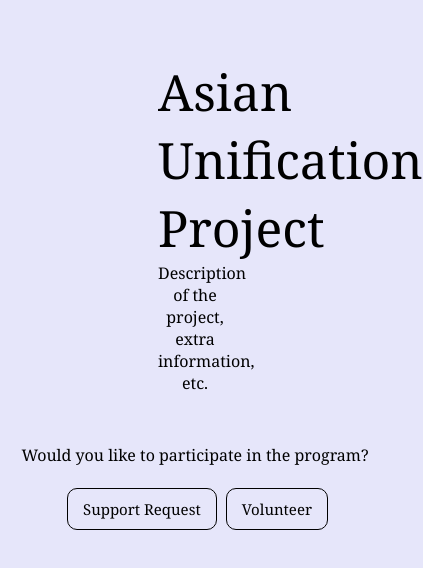
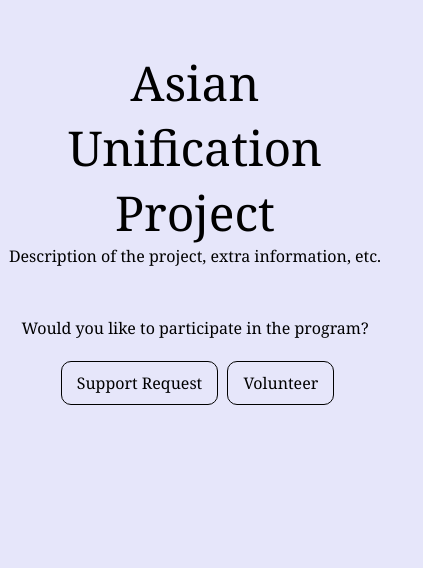
Before and after one commit to SubtleAsianNetworking/COVID-Website, a plain HTML site: page languages/english.html in a window 390 px wide. Shown: the whole page, 423 px wide, since content can reach past the window. Drawn offline with Linux system fonts and the light colour scheme.

Commit message:
Making website more mobile-friendly pt. 2

```diff
--- a/index.css
+++ b/index.css
@@ -12,11 +12,12 @@ a {
 }
 
 .title {
-    font-size: 50px;
+    font-size: 3em;
 }
 
 .info {
-    padding: 150px 150px 50px 150px;
+    margin-top: 150px;
+    margin-bottom: 50px;
     text-align: center;
 }
 
@@ -29,9 +30,10 @@ a {
     background: transparent;
     padding: 10px 15px;
     margin-left: 5px;
+    margin-bottom: 5px;
     border: 1px solid black;
     display: inline-block;
-    font-size: 15px;
+    font-size: 1em;
     border-radius: 10px;
 }
 
--- a/languages/languages.css
+++ b/languages/languages.css
@@ -1,5 +1,5 @@
 @import '../index.css';
 
 .info {
-    padding: 50px 150px 50px 150px;
+    margin-top: 50px;
 }
```
